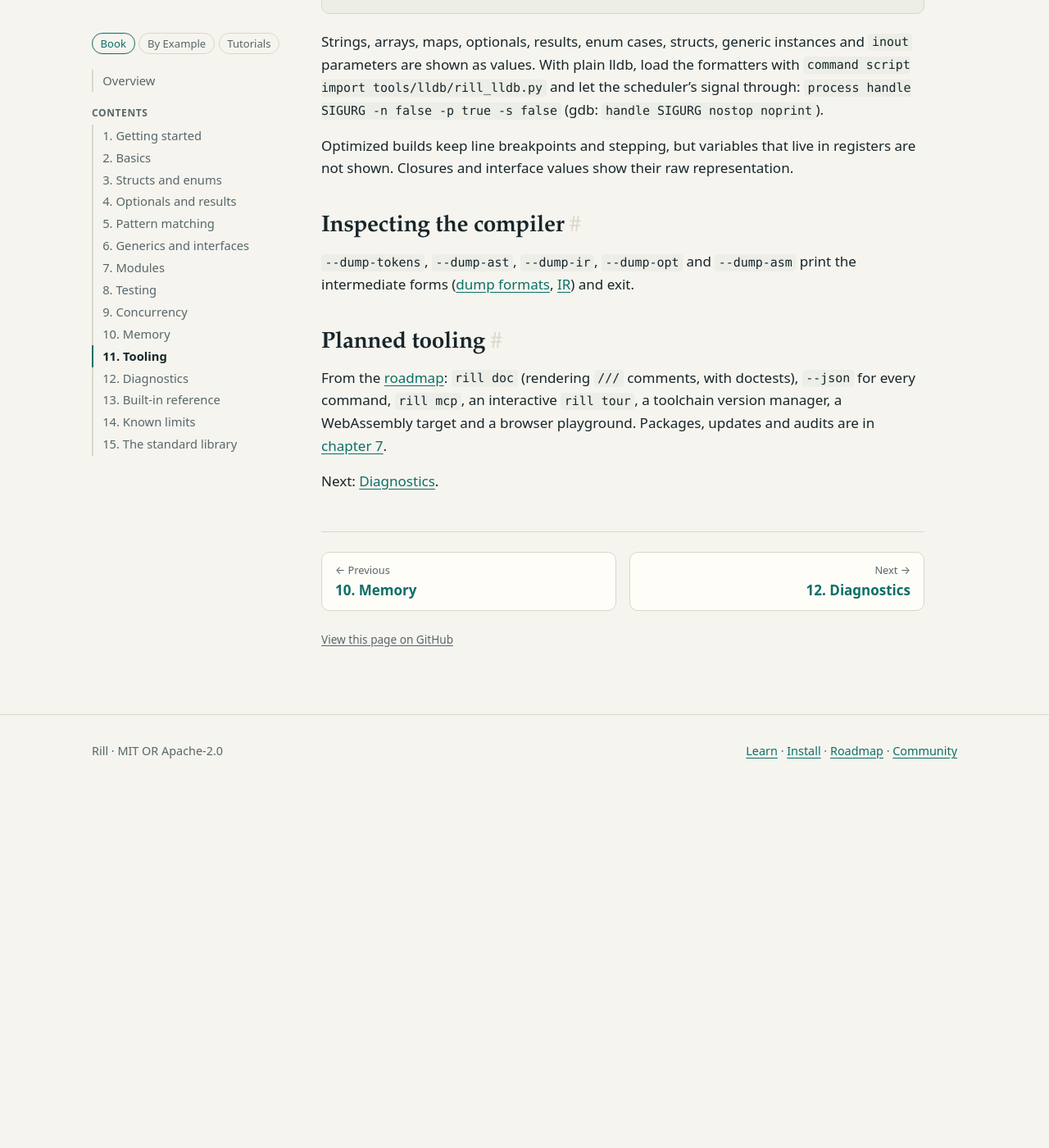
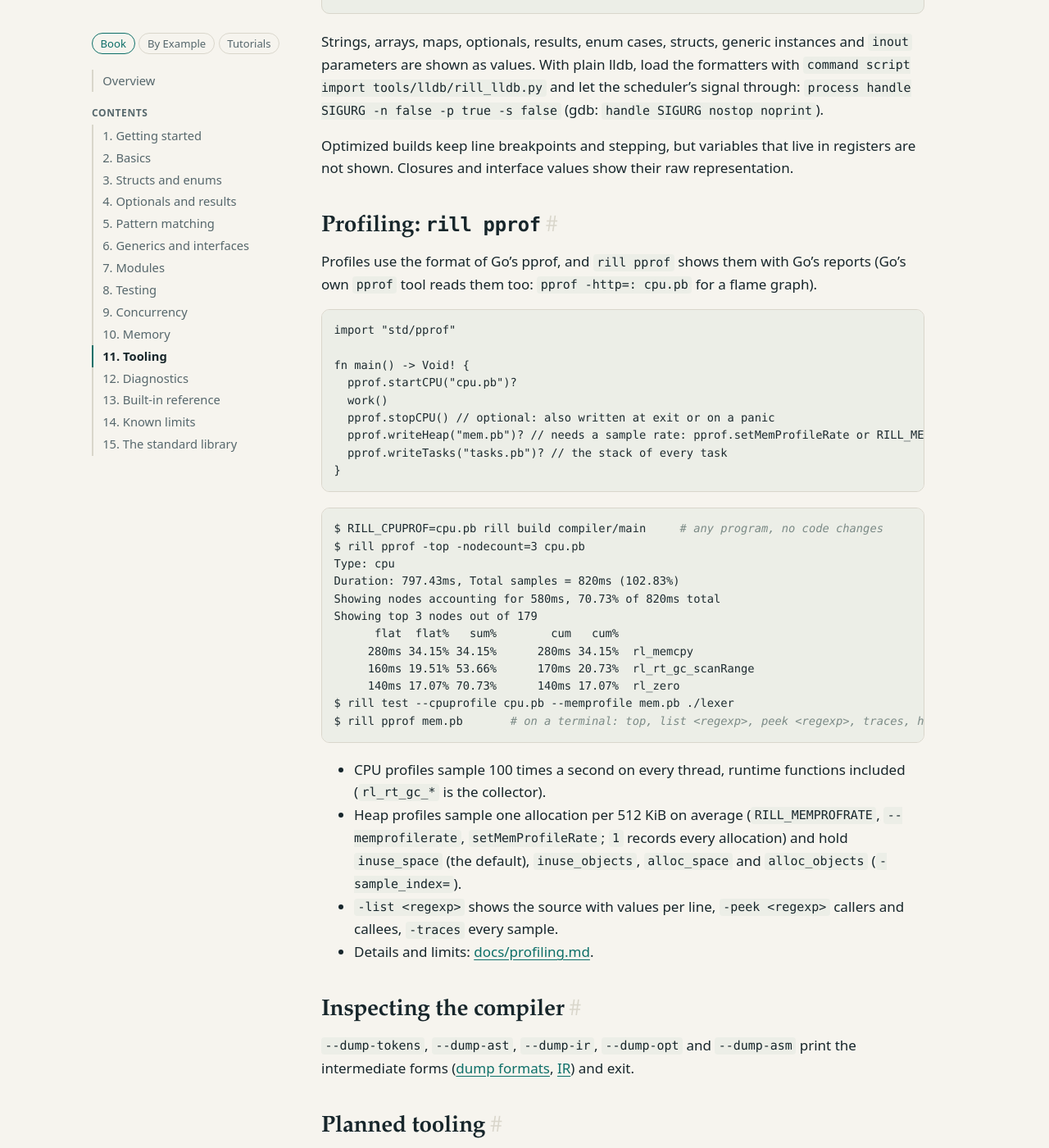
Before and after one commit to rillang/rillang.github.io, a Jekyll site: the page built from book/11-tooling.md, in a window 1280 px wide and 1400 px high, scrolled down 1924 px. Shown: the whole window at 82% size. Built offline with Jekyll 4.4.1, drawn with Linux system fonts in a browser that asks for light colours; our own code applies the rules of GitHub Pages for plain Markdown files; before the commit the page ends 2899 px from its top, so only the background shows below that.

Commit message:
book: profiling (rill pprof, std/pprof, RILL_CPUPROF / RILL_MEMPROF)
Co-Authored-By: Claude Opus 5.5 <noreply@anthropic.com>

````diff
--- a/book/11-tooling.md
+++ b/book/11-tooling.md
@@ -87,6 +87,48 @@ Strings, arrays, maps, optionals, results, enum cases, structs, generic instance
 Optimized builds keep line breakpoints and stepping, but variables that live in registers
 are not shown. Closures and interface values show their raw representation.
 
+## Profiling: `rill pprof`
+
+Profiles use the format of Go's pprof, and `rill pprof` shows them with Go's reports (Go's
+own `pprof` tool reads them too: `pprof -http=: cpu.pb` for a flame graph).
+
+```rill
+import "std/pprof"
+
+fn main() -> Void! {
+  pprof.startCPU("cpu.pb")?
+  work()
+  pprof.stopCPU() // optional: also written at exit or on a panic
+  pprof.writeHeap("mem.pb")? // needs a sample rate: pprof.setMemProfileRate or RILL_MEMPROF
+  pprof.writeTasks("tasks.pb")? // the stack of every task
+}
+```
+
+```sh
+$ RILL_CPUPROF=cpu.pb rill build compiler/main     # any program, no code changes
+$ rill pprof -top -nodecount=3 cpu.pb
+Type: cpu
+Duration: 797.43ms, Total samples = 820ms (102.83%)
+Showing nodes accounting for 580ms, 70.73% of 820ms total
+Showing top 3 nodes out of 179
+      flat  flat%   sum%        cum   cum%
+     280ms 34.15% 34.15%      280ms 34.15%  rl_memcpy
+     160ms 19.51% 53.66%      170ms 20.73%  rl_rt_gc_scanRange
+     140ms 17.07% 70.73%      140ms 17.07%  rl_zero
+$ rill test --cpuprofile cpu.pb --memprofile mem.pb ./lexer
+$ rill pprof mem.pb       # on a terminal: top, list <regexp>, peek <regexp>, traces, help
+```
+
+- CPU profiles sample 100 times a second on every thread, runtime functions included
+  (`rl_rt_gc_*` is the collector).
+- Heap profiles sample one allocation per 512 KiB on average (`RILL_MEMPROFRATE`,
+  `--memprofilerate`, `setMemProfileRate`; `1` records every allocation) and hold
+  `inuse_space` (the default), `inuse_objects`, `alloc_space` and `alloc_objects`
+  (`-sample_index=`).
+- `-list <regexp>` shows the source with values per line, `-peek <regexp>` callers and
+  callees, `-traces` every sample.
+- Details and limits: [docs/profiling.md](https://github.com/rillang/rill/blob/main/docs/profiling.md).
+
 ## Inspecting the compiler
 
 `--dump-tokens`, `--dump-ast`, `--dump-ir`, `--dump-opt` and `--dump-asm` print the
````
Also changed, not shown: book/01-getting-started.md (+2 -0 lines), book/15-standard-library.md (+1 -0 lines).
